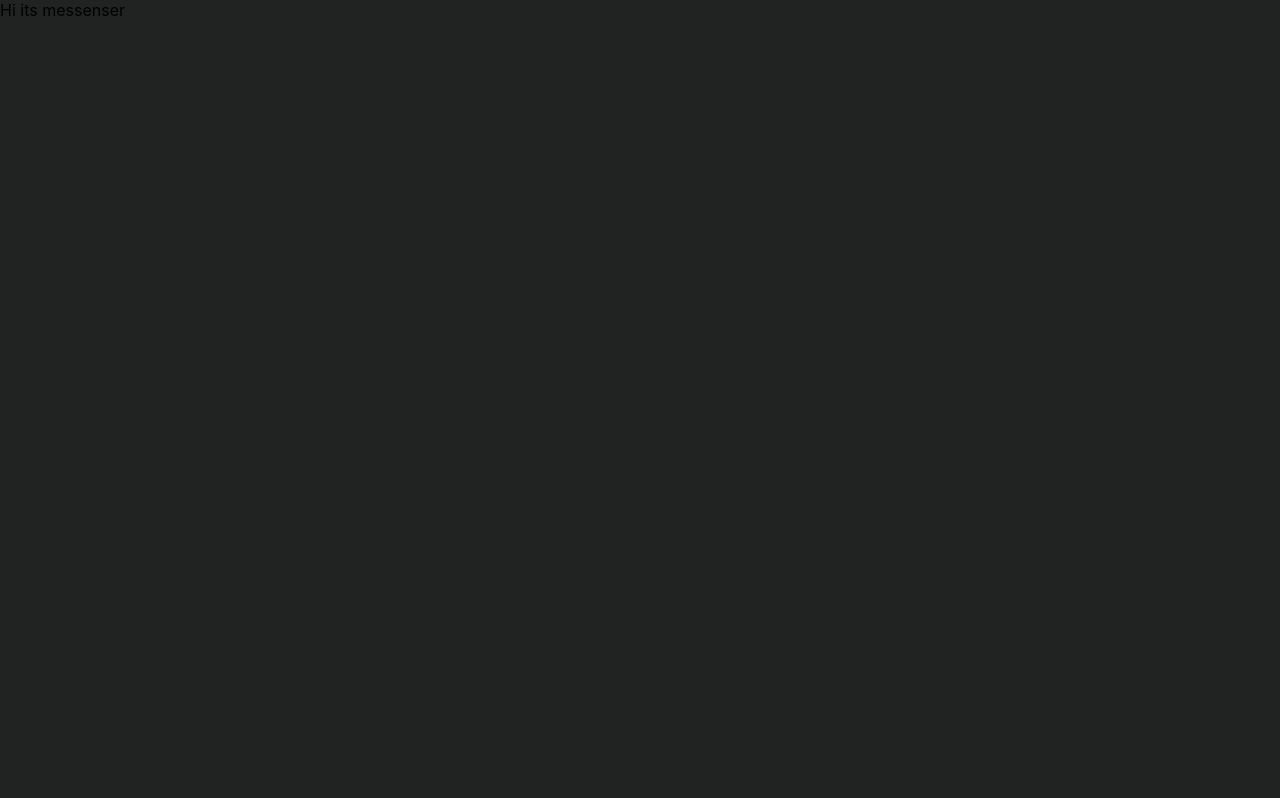
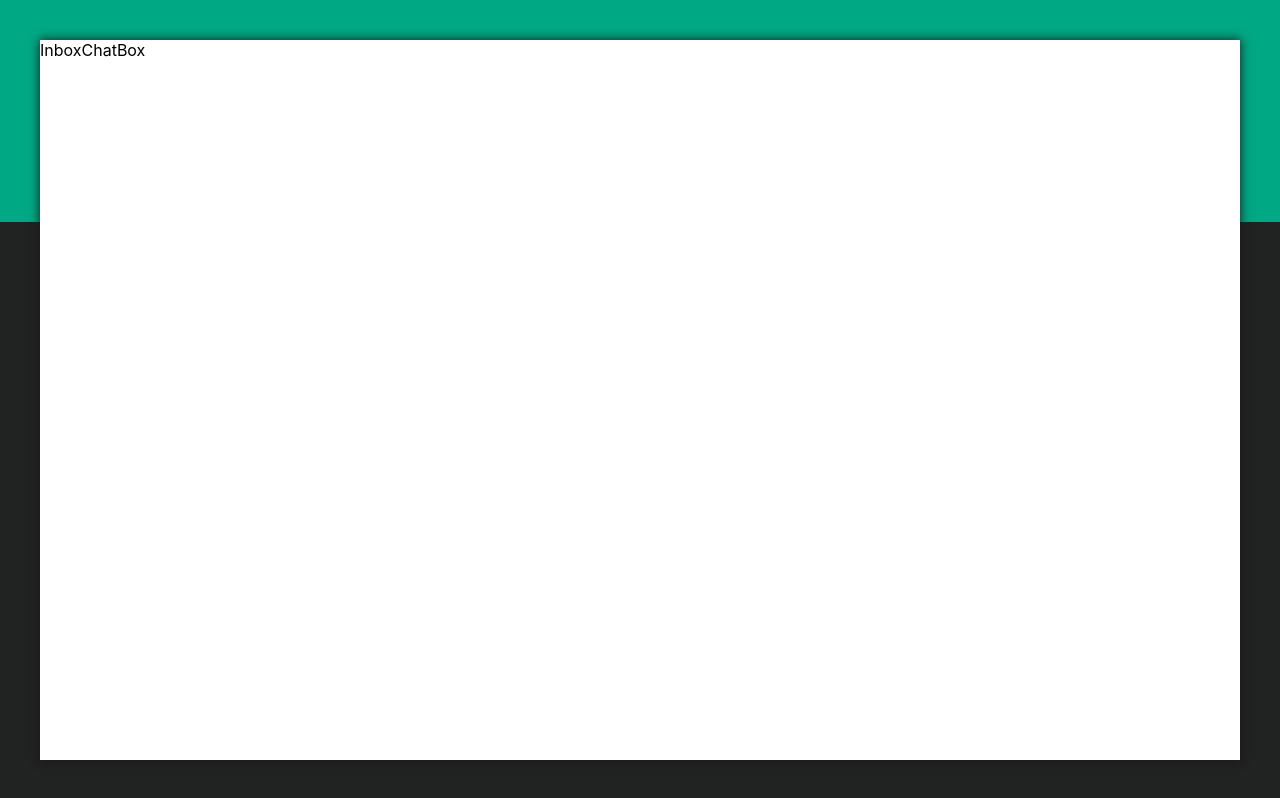
Before and after one commit to thegauravparmar/whatsapp-web-clone, a React (Create React App) app: page / in a window 1280 px wide. Built offline with nearby package versions, Linux system fonts and the light colour scheme.

Commit message:
feat: Inbox and chatbox

```diff
--- a/src/assets/css/main.css
+++ b/src/assets/css/main.css
@@ -23,3 +23,65 @@ body {
   width: 400px;
   height: 400px;
 }
+
+.initial {
+  flex: 1;
+  background-color: #222e35;
+  border-bottom: 5px solid #00a884;
+  /* z-index: -1;
+      */
+}
+.initial img {
+  width: 400px;
+}
+
+.flex {
+  display: flex;
+  flex-direction: row;
+}
+.flex .align {
+  align-items: center;
+}
+
+.col {
+  flex-direction: column !important;
+}
+
+.rel {
+  position: relative;
+}
+.intro {
+  margin-top: 40px;
+  top: 60%;
+}
+.intro-text {
+  margin-top: 20px;
+  font-size: 14px;
+  font-weight: 400;
+  line-height: 20px;
+  top: 70%;
+}
+
+.myfontcolor {
+  color: #8696a0;
+}
+.green-head {
+  background-color: #00a884;
+  position: absolute;
+  top: 0;
+  z-index: -1;
+  width: 100%;
+  height: 222px;
+}
+.messenger {
+  background-color: white;
+  top: 40px;
+  right: 40px;
+  left: 40px;
+  bottom: 40px;
+  box-shadow: 0px 0px 10px #1c1616;
+}
+
+.fixed {
+  position: fixed;
+}
--- /dev/null
+++ b/src/pages/ChatBox.js
@@ -0,0 +1,5 @@
+import React from "react";
+
+export default function ChatBox() {
+  return <div>ChatBox</div>;
+}
--- /dev/null
+++ b/src/pages/Inbox.js
@@ -0,0 +1,5 @@
+import React from "react";
+
+export default function Inbox() {
+  return <div>Inbox</div>;
+}
--- a/src/pages/Messenger.js
+++ b/src/pages/Messenger.js
@@ -1,6 +1,16 @@
 import React from "react";
-
+import ChatBox from "./ChatBox";
+import Inbox from "./Inbox";
+// Messenger component renders the ChatBox and Inbox components to the page
 function Messenger(props) {
-  return <>Hi its messenser</>;
+  return (
+    <>
+      <div className="green-head"></div>
+      <div className="messenger fixed flex">
+        <Inbox />
+        <ChatBox />
+      </div>
+    </>
+  );
 }
 export default Messenger;
```
